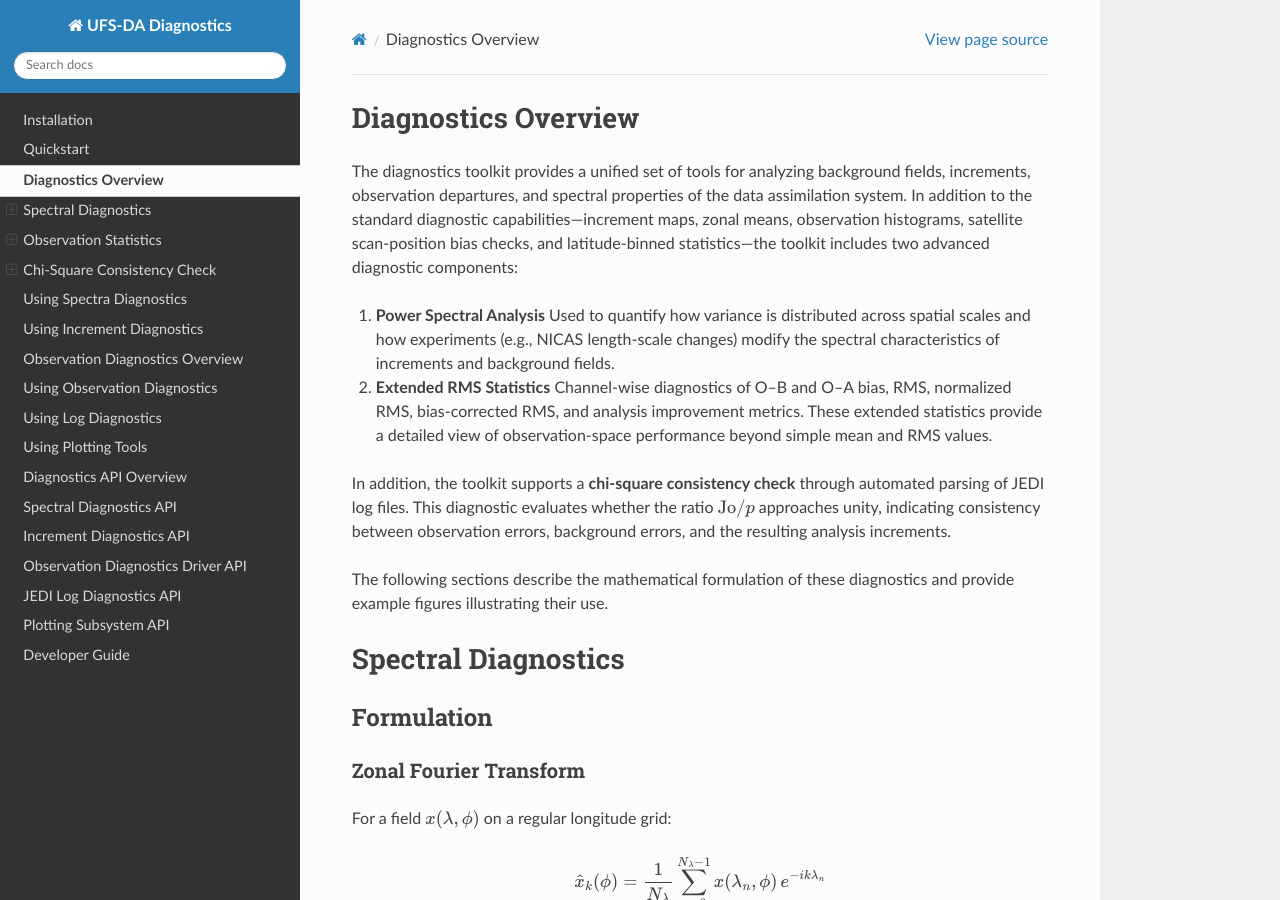
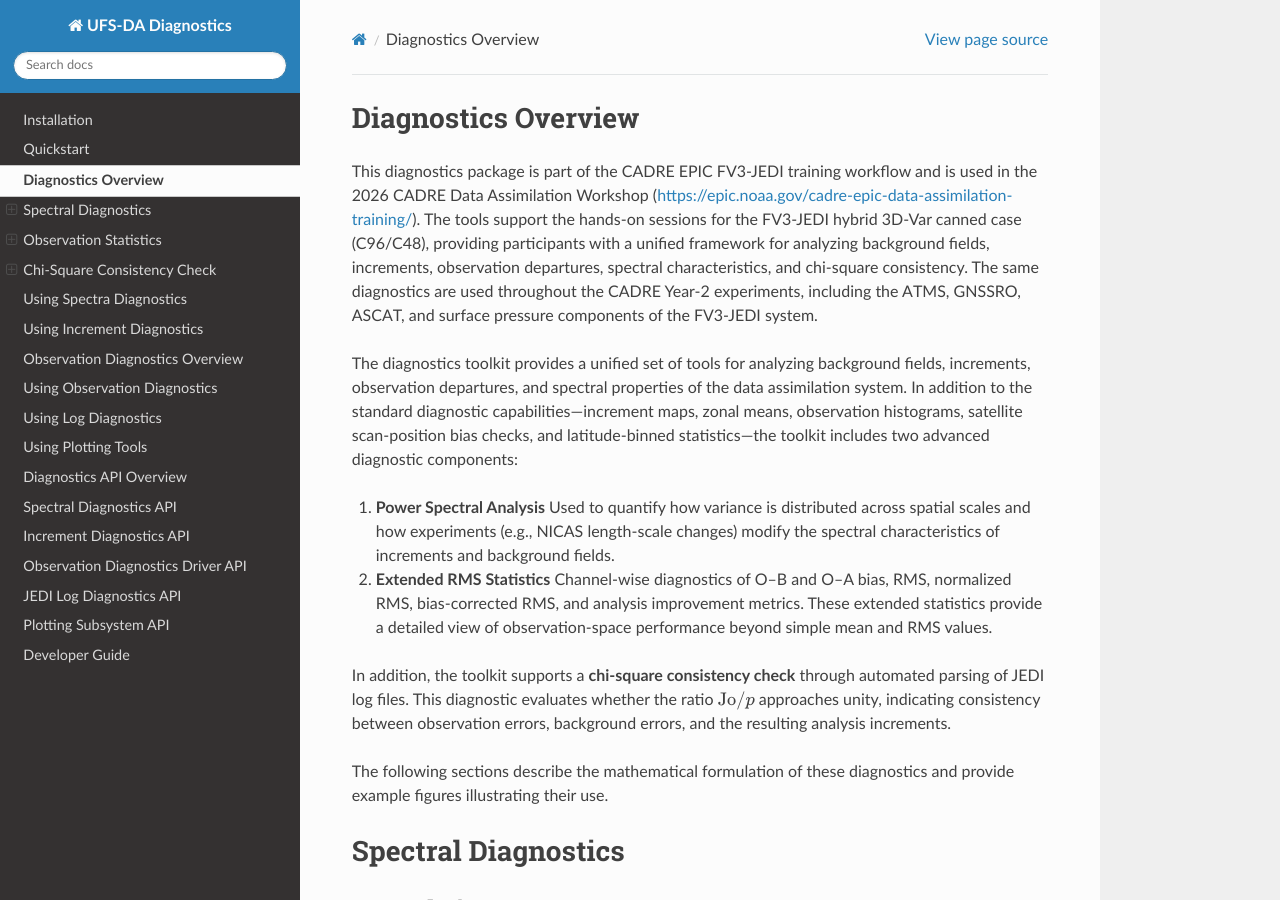
Before and after one commit to jkbk2004/ufs_da_diagnostics, a Sphinx documentation site: the page built from docs/diagnostics_overview.rst, in a window 1280 px wide and 900 px high. Built offline with Sphinx 7.4.7 and the Read the Docs theme 3.1.0, drawn with Linux system fonts in a browser that asks for light colours.

Commit message:
Update diagnostics_overview.rst

```diff
--- a/docs/diagnostics_overview.rst
+++ b/docs/diagnostics_overview.rst
@@ -2,6 +2,17 @@
 
 Diagnostics Overview
 ====================
+
+This diagnostics package is part of the CADRE EPIC FV3-JEDI training
+workflow and is used in the 2026 CADRE Data Assimilation Workshop
+(https://epic.noaa.gov/cadre-epic-data-assimilation-training/). The
+tools support the hands-on sessions for the FV3-JEDI hybrid 3D-Var
+canned case (C96/C48), providing participants with a unified framework
+for analyzing background fields, increments, observation departures,
+spectral characteristics, and chi-square consistency. The same
+diagnostics are used throughout the CADRE Year-2 experiments, including
+the ATMS, GNSSRO, ASCAT, and surface pressure components of the
+FV3-JEDI system.
 
 The diagnostics toolkit provides a unified set of tools for analyzing
 background fields, increments, observation departures, and spectral
```
